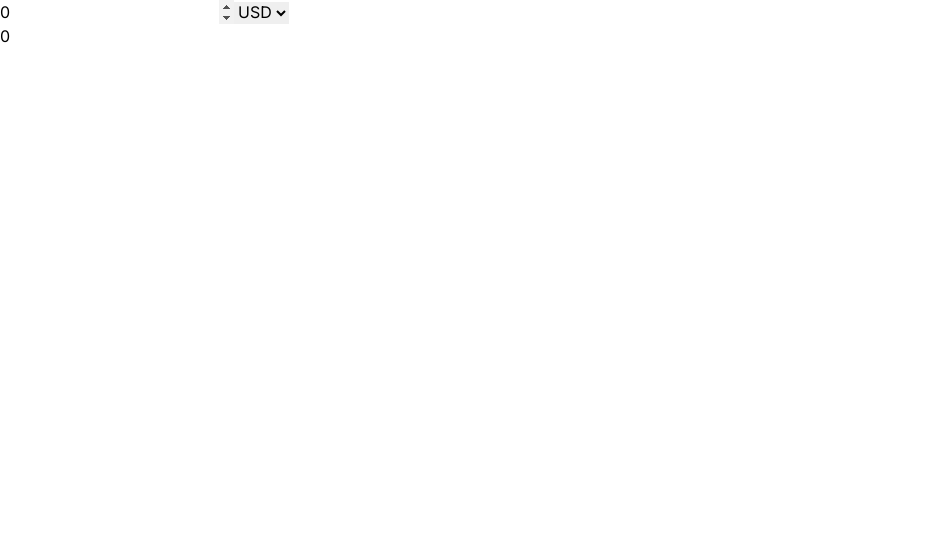
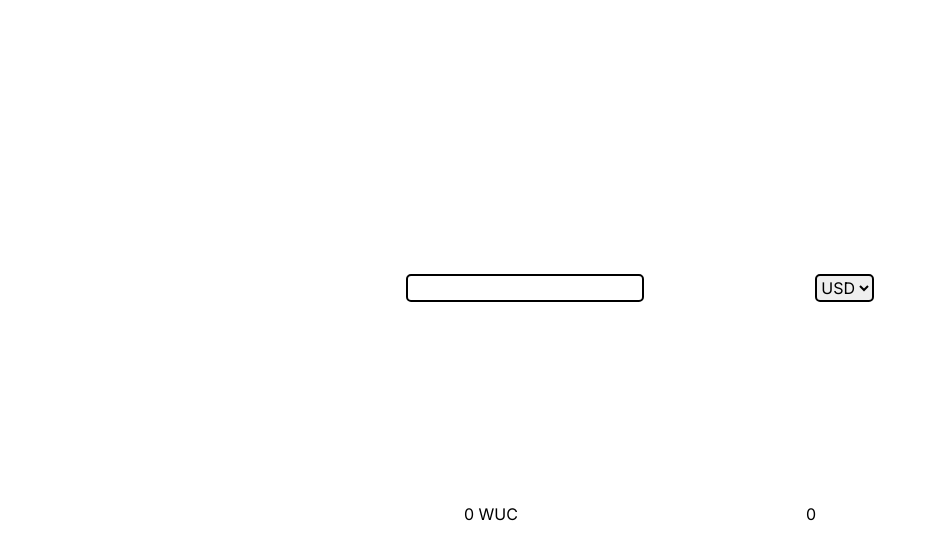
Before and after one commit to cavaloni/challenge-gfe, a Next.js app: page / in a window 1280 px wide. Shown: the top 560 px of the page, without its empty margins (0-936 px from the left). Built offline with nearby package versions, Linux system fonts and the light colour scheme.

Commit message:
Working final

```diff
--- /dev/null
+++ b/app/components/price.tsx
@@ -0,0 +1,26 @@
+const Price = ({
+  totalAmount,
+  priceDifferenceDirection,
+  priceDifference,
+}: {
+  totalAmount: number;
+  priceDifferenceDirection: boolean;
+  priceDifference: number;
+}) => {
+  let symbol;
+  let differenceClass;
+  if (priceDifference) {
+    symbol = priceDifferenceDirection ? "↑" : "↓";
+	differenceClass = priceDifferenceDirection ? 'green' : 'red'
+  }
+  return (
+    <div className="price-container">
+      <div>{totalAmount} WUC</div>
+      <div className={differenceClass}>
+        {symbol} {priceDifference}
+      </div>
+    </div>
+  );
+};
+
+export default Price;
--- a/app/globals.css
+++ b/app/globals.css
@@ -20,3 +20,33 @@ body {
   color: black;
   background: white;
 }
+
+.app {
+	display: flex;
+	flex-direction: column;
+	justify-content: center;
+    align-items: center;
+	height: 100vh;
+	width: 100vw;
+}
+
+.user-inputs, .price-container {
+	display: flex;
+	flex-direction: row;
+	justify-content: space-around;
+	width: 50vw;
+	margin: 100px;
+}
+
+.user-inputs > input, .user-inputs > select {
+	border: 2px solid black;
+	border-radius: 5px;
+}
+
+.green {
+	color: green;
+}
+
+.red {
+	color: red;
+}
--- a/app/page.tsx
+++ b/app/page.tsx
@@ -1,50 +1,62 @@
-'use client'
-import React from 'react'
-import { useState, useEffect, useRef, useCallback } from 'react';
-import useDebounce from './util/debounce';
-
+"use client";
+import React, { ChangeEvent, FormEvent } from "react";
+import { useState, useEffect, useRef, useCallback } from "react";
+import useDebounce from "./util/debounce";
+import Price from "./components/price";
 
 const Home = () => {
-  const currencyList = ['USD', 'EUR', 'GBP', 'CNY', 'JPY'];
+  const currencyList = ["USD", "EUR", "GBP", "CNY", "JPY"];
 
   const [currentWUCPrice, updateCurrentWUCPrice] = useState(0);
-  const [previousWUCPrice, updatePreviousWUCPrice] = useState(0);
+  const [priceDifference, updatePriceDifference] = useState(0);
+  const [priceDifferenceDirection, updatePriceDifferenceDirection] =
+    useState(false);
   const [fetching, updateFetching] = useState(false);
   const [currency, updateCurrency] = useState(currencyList[0]);
-  const [amount, updateAmount] = useState(0)
-  const [totalAmount, updateTotalAmount] = useState(0)
-  const debouncedInputVal = useDebounce(amount, 500)
+  const [amount, updateAmount] = useState("");
+  const [totalAmount, updateTotalAmount] = useState(0);
+  const [refreshNeeded, updateRefreshNeeded] = useState(false);
+  const debouncedInputVal = useDebounce(amount, 500);
 
   const intervalFetcher = useRef();
 
-  const getCurrentVal = async (currentCurrency: string, currentAmount: number) => {
+  const getCurrentVal = async (
+    currentCurrency: string,
+    currentAmount: string
+  ) => {
     // prevent race conditions with fetching boolean
     updateFetching(true);
-    const url = `https://api.frontendeval.com/fake/crypto/${currentCurrency.toLowerCase()}`
-    let res
+    const url = `https://api.frontendeval.com/fake/crypto/${currentCurrency.toLowerCase()}`;
+    let res;
     try {
-      res = await fetch(url)
+      res = await fetch(url);
     } catch (e) {
-      console.log(e)
+      console.log(e);
     }
     if (res) {
       let data;
       try {
-        data = await res.json()
+        data = await res.json();
       } catch (e) {
-        console.log(e)
+        console.log(e);
       }
-      const curVal = data.value
-      const totalVal = currentAmount * curVal
-      updateTotalAmount(totalVal)
-      const differenceFromPreviousPrice =
-      updatePreviousWUCPrice(currentWUCPrice);
-      updateCurrentWUCPrice(curVal);
+      const newWUCPrice = data.value;
+      const totalVal = Number(currentAmount) * newWUCPrice;
+      updateTotalAmount(totalVal);
+      const differenceFromPreviousPrice = newWUCPrice - currentWUCPrice;
+      const direction = newWUCPrice < currentWUCPrice;
+      updatePriceDifference(currentWUCPrice);
+      updatePriceDifferenceDirection(direction);
+      updateCurrentWUCPrice(newWUCPrice);
       updateFetching(false);
+      updateRefreshNeeded(false);
     }
-  }
+  };
 
-  const setIntervalFetcher = (currentCurrency: string, currentAmount: number) => {
+  const setIntervalFetcher = (
+    currentCurrency: string,
+    currentAmount: string
+  ) => {
     if (intervalFetcher.current) {
       clearInterval(intervalFetcher.current);
     }
@@ -53,54 +65,74 @@ const Home = () => {
       try {
         getCurrentVal(currentCurrency, currentAmount);
       } catch (e) {
-        console.log(e)
+        console.log(e);
       }
       intervalFetcher.current = setInterval(() => {
         if (!fetching) {
-          try {
-            getCurrentVal(currentCurrency, currentAmount);
-          } catch (e) {
-            console.log(e)
-          }
+          updateRefreshNeeded(true);
         }
       }, 5000);
     }
-  }
+  };
 
   useEffect(() => {
     if (debouncedInputVal) {
-      setIntervalFetcher(currency, debouncedInputVal)
+      setIntervalFetcher(currency, debouncedInputVal);
     } else if (intervalFetcher.current && !debouncedInputVal) {
       // cleanup if input is empty
-      clearInterval(intervalFetcher.current)
+      clearInterval(intervalFetcher.current);
     }
-  }, [debouncedInputVal])
+  }, [debouncedInputVal]);
 
-  const handleCurrencyChange = ({ target: { value } }) => {
+  useEffect(() => {
+    // This is needed to avoid stale date from the closure in the setInterval above
+    if (refreshNeeded) {
+      getCurrentVal(currency, amount);
+    }
+  }, [refreshNeeded]);
+
+  const handleCurrencyChange = ({
+    target: { value },
+  }: ChangeEvent<HTMLSelectElement>) => {
     updateCurrency(value);
-    setIntervalFetcher(value, amount)
+    setIntervalFetcher(value, amount);
   };
 
-  const handleAmountChange = ({ target: { value } }) => {
-    updateAmount(value)
+  const handleAmountChange = (e: ChangeEvent<HTMLInputElement>) => {
+    let newAmount = e.target.value;
+    if (
+      newAmount.length > 1 &&
+      newAmount.startsWith("0") &&
+      !newAmount.startsWith("0.")
+    ) {
+      newAmount = newAmount.slice(1);
     }
+    updateAmount(newAmount);
+  };
 
   return (
-    <div>
-      <input value={amount} type={"number"} onChange={e => handleAmountChange(e)} />
-      <select
-        value={currency}
-        onChange={(e) => handleCurrencyChange(e)}
-      >
+    <div className="app">
+      <div className="user-inputs">
+        <input
+          value={amount}
+          type={"number"}
+          onChange={(e) => handleAmountChange(e)}
+        />
+        <select value={currency} onChange={(e) => handleCurrencyChange(e)}>
           {currencyList.map((cur) => (
             <option value={cur} key={cur}>
               {cur}
             </option>
           ))}
         </select>
-      <div>{totalAmount}</div>
+      </div>
+      <Price
+        totalAmount={totalAmount}
+        priceDifferenceDirection={priceDifferenceDirection}
+        priceDifference={priceDifference}
+      />
     </div>
   );
 };
 
-export default Home
+export default Home;
```
Also changed, not shown: 1 other file (tests, documents, lock files or other folders). Lines whose indentation alone changed are shown as unchanged.
